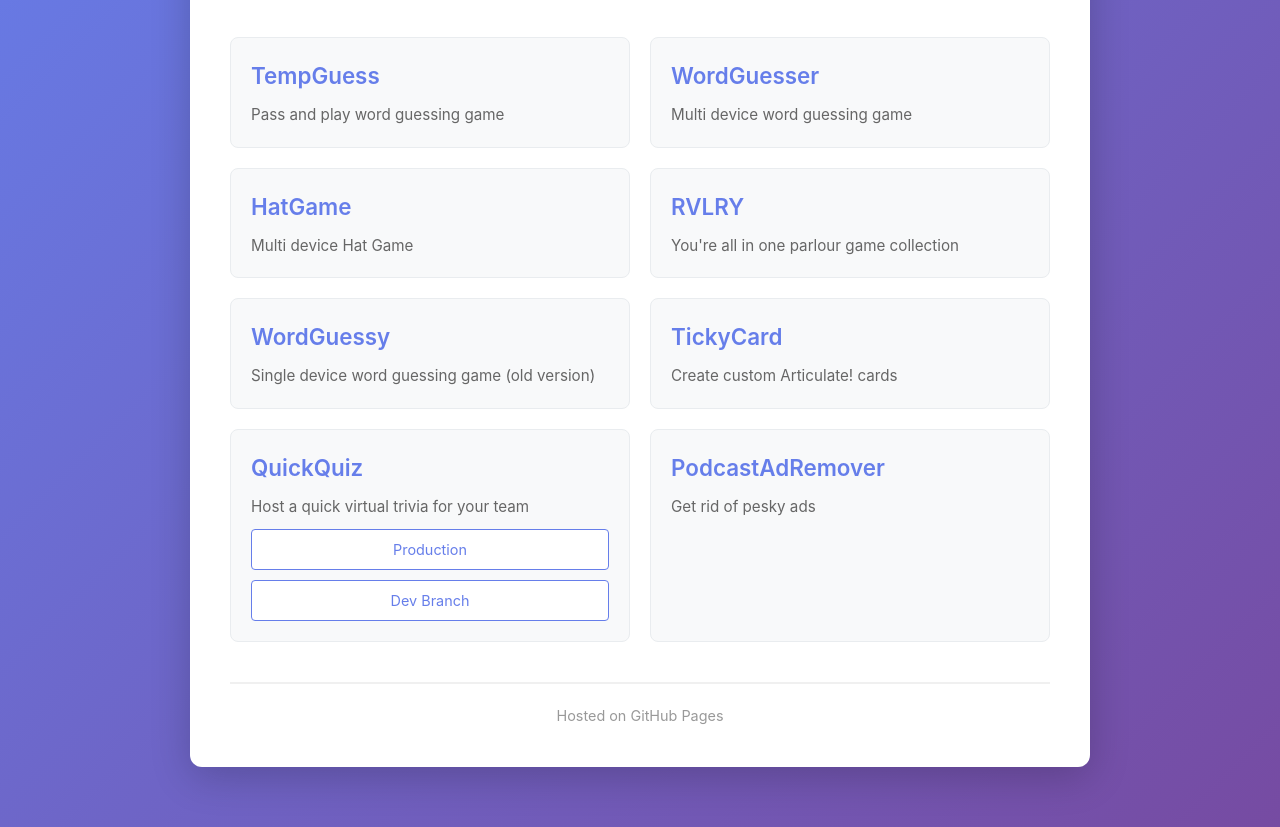
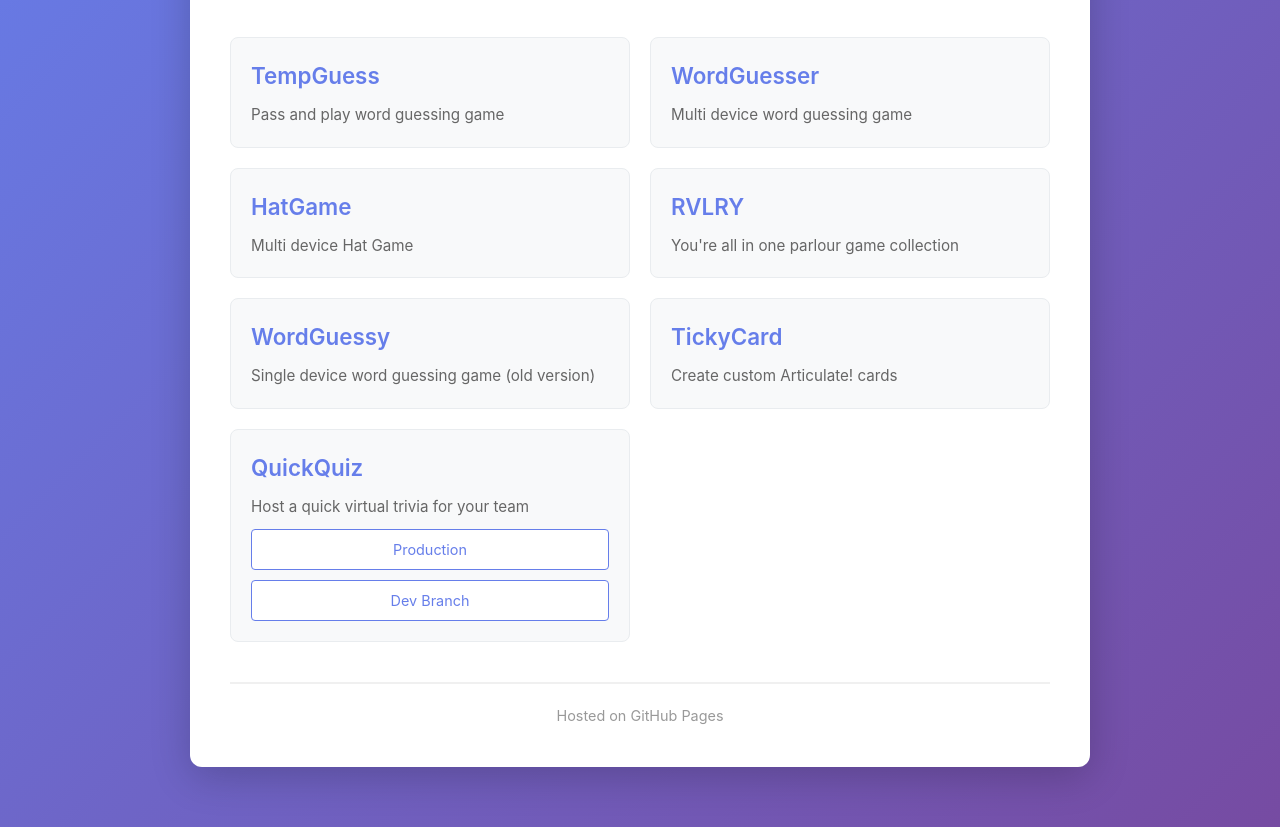
Before and after one commit to jdcb4/launcher, a plain HTML site: page index.html in a window 1280 px wide. Shown: the part 227-1054 px from the top of the page. Drawn offline with Linux system fonts and the light colour scheme.

Commit message:
Remove PodcastAdRemover from project list

```diff
--- a/index.html
+++ b/index.html
@@ -203,11 +203,6 @@
                 </div>
             </div>
 
-            <!-- PodcastAdRemover Project -->
-            <a href="https://cleaner.jboxtv.com/" class="project-card" target="_blank" rel="noopener noreferrer">
-                <div class="project-title">PodcastAdRemover</div>
-                <div class="project-description">Get rid of pesky ads</div>
-            </a>
         </div>
 
         <footer>
```
